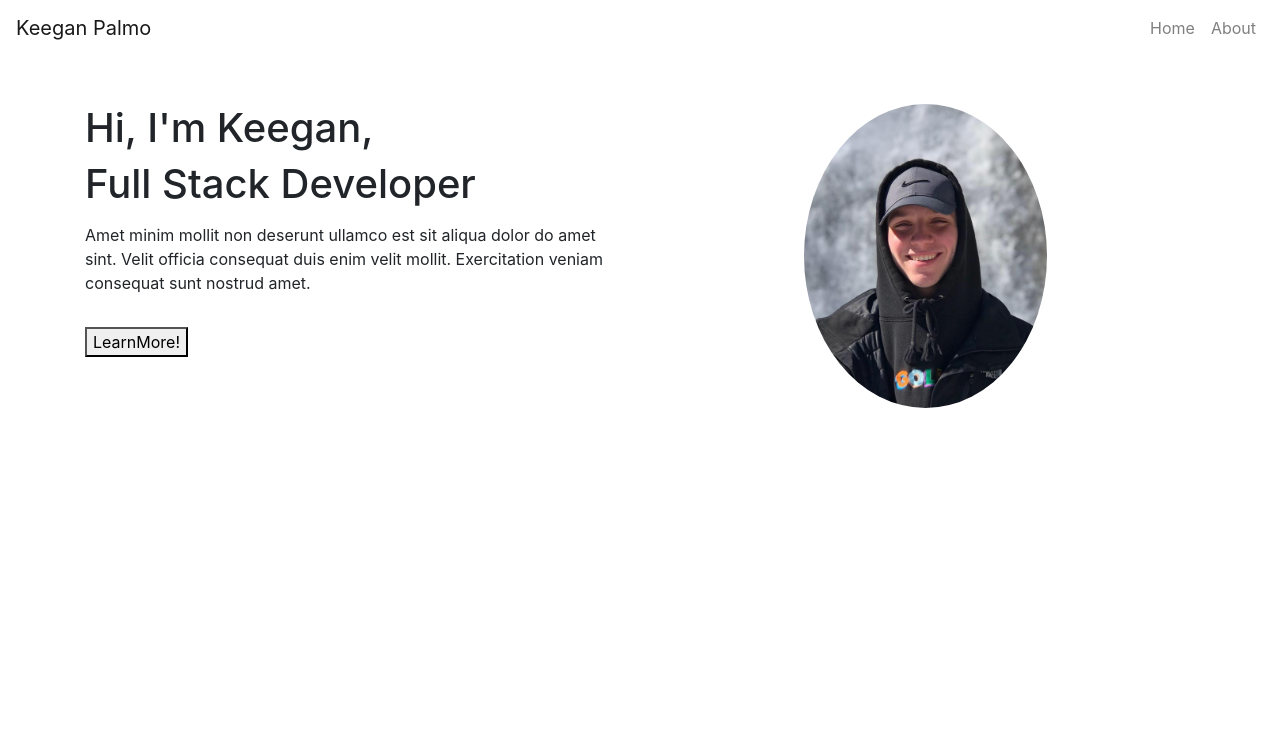
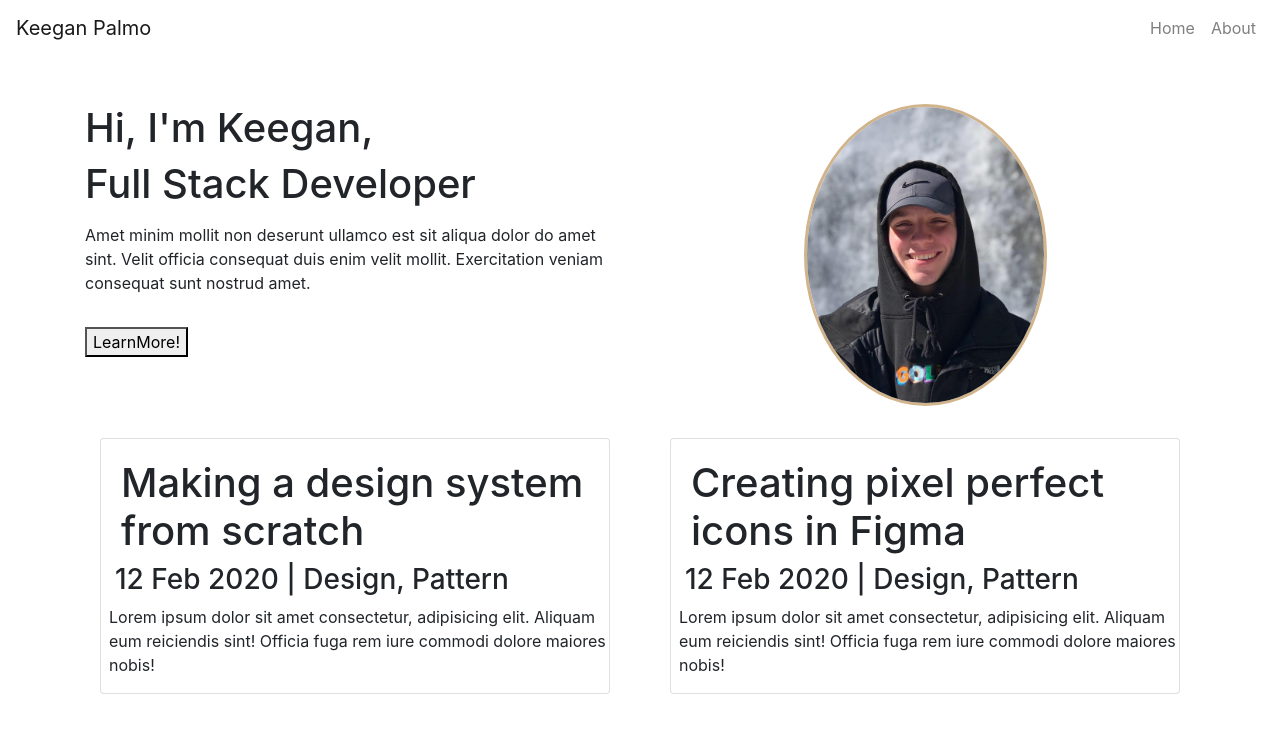
Before and after one commit to kppalmo/personalportfolio, a React (Create React App) app: page / in a window 1280 px wide. Shown: the top 730 px of the page. Built offline with nearby package versions, Linux system fonts and the light colour scheme.

Commit message:
blogSection

```diff
--- a/src/App.js
+++ b/src/App.js
@@ -1,11 +1,18 @@
 import React from 'react';
 import { AboutSection } from './Pages/AboutSection';
+import { BlogBanner } from './Pages/BlogBanner';
+import { Navigation } from './utils/Navigation';
 
 
 class App extends React.Component{
   render(){
     return(
+      <>
+      <Navigation/>
       <AboutSection/>
+      <BlogBanner/>
+      </>
+
     )
   }
 }
--- a/src/Pages/AboutSection.js
+++ b/src/Pages/AboutSection.js
@@ -15,6 +15,8 @@ const Styles = styled.div`
     display:block;
     margin-left:auto;
     margin-right:auto;
+    border:solid;
+    border-color:tan;
 }
 
 `
--- /dev/null
+++ b/src/Pages/BlogBanner.js
@@ -0,0 +1,42 @@
+import React from 'react';
+import { Layout } from './Layout';
+import { Row, Col } from 'react-bootstrap';
+import styled from 'styled-components';
+import { BlogCard } from '../utils/BlogCard';
+
+
+const Styles = styled.div`
+.spacing{
+    margin-top:2em;
+}
+
+.textSizing{
+    fontSize:10px;
+}
+
+`
+
+export const BlogBanner = props => (
+    <Styles>
+            <Layout>
+                  <Row className="spacing">
+                        <Col lg={true}>
+                            <BlogCard
+                            Header="Making a design system from scratch"
+                            Date="12 Feb 2020 | Design, Pattern"
+                            text="Lorem ipsum dolor sit amet consectetur,
+                            adipisicing elit. Aliquam eum reiciendis sint!
+                            Officia fuga rem iure commodi dolore maiores nobis!"/>
+                        </Col>
+                        <Col lg={true}>
+                            <BlogCard
+                            Header="Creating pixel perfect icons in Figma"
+                            Date="12 Feb 2020 | Design, Pattern"
+                            text="Lorem ipsum dolor sit amet consectetur,
+                            adipisicing elit. Aliquam eum reiciendis sint!
+                            Officia fuga rem iure commodi dolore maiores nobis!"/>
+                        </Col>
+                    </Row>
+                </Layout>
+    </Styles>
+)
--- a/src/Pages/Layout.js
+++ b/src/Pages/Layout.js
@@ -1,11 +1,8 @@
 import React from 'react';
 import { Container } from 'react-bootstrap';
-import  Navigation  from '../utils/Navigation';
 
 export const Layout = props => (
     <>
-
-    <Navigation/>
 
     <Container>
             {props.children}
--- /dev/null
+++ b/src/utils/BlogCard.jsx
@@ -0,0 +1,38 @@
+import React from 'react';
+import styled from 'styled-components';
+import { Card } from 'react-bootstrap';
+import { Layout } from '../Pages/Layout';
+
+const Styles = styled.div`
+.cardStlye{
+    color:red;
+}
+.headerSpacing{
+    margin-top:.5em;
+    margin-left:.5em;
+    maring-right:.5em;
+}
+.bodySpace{
+    margin-left:.5em;
+    maring-right:.5em;
+
+}
+
+`
+
+export const BlogCard = props => (
+    <Styles>
+        <Layout>
+            <Card>
+            <h1 class="headerSpacing">{props.Header}</h1>
+            <h3 class="bodySpace">{props.Date}</h3>
+            <p class="bodySpace">
+                {props.text}
+            </p>
+
+            </Card>
+
+
+        </Layout>
+    </Styles>
+)
--- a/src/utils/Navigation.js
+++ b/src/utils/Navigation.jsx
@@ -10,10 +10,9 @@ const Styles = styled.div`
 
     }
 
-
 `
 
-function Navigation () {
+export const Navigation = props => {
     return(
         <Styles>
             <Navbar className="navbar-custom  " variant="light" expand="lg">
```
